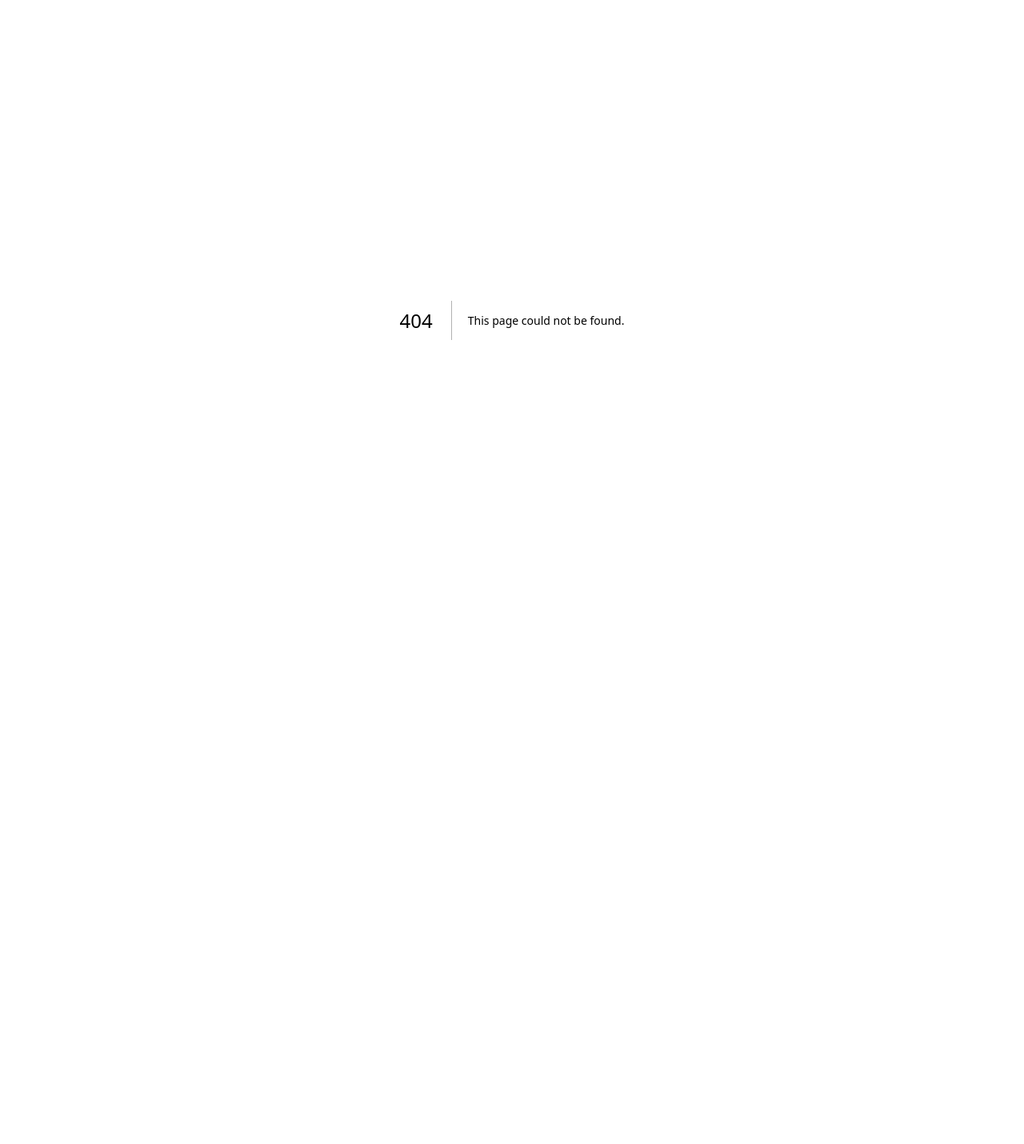
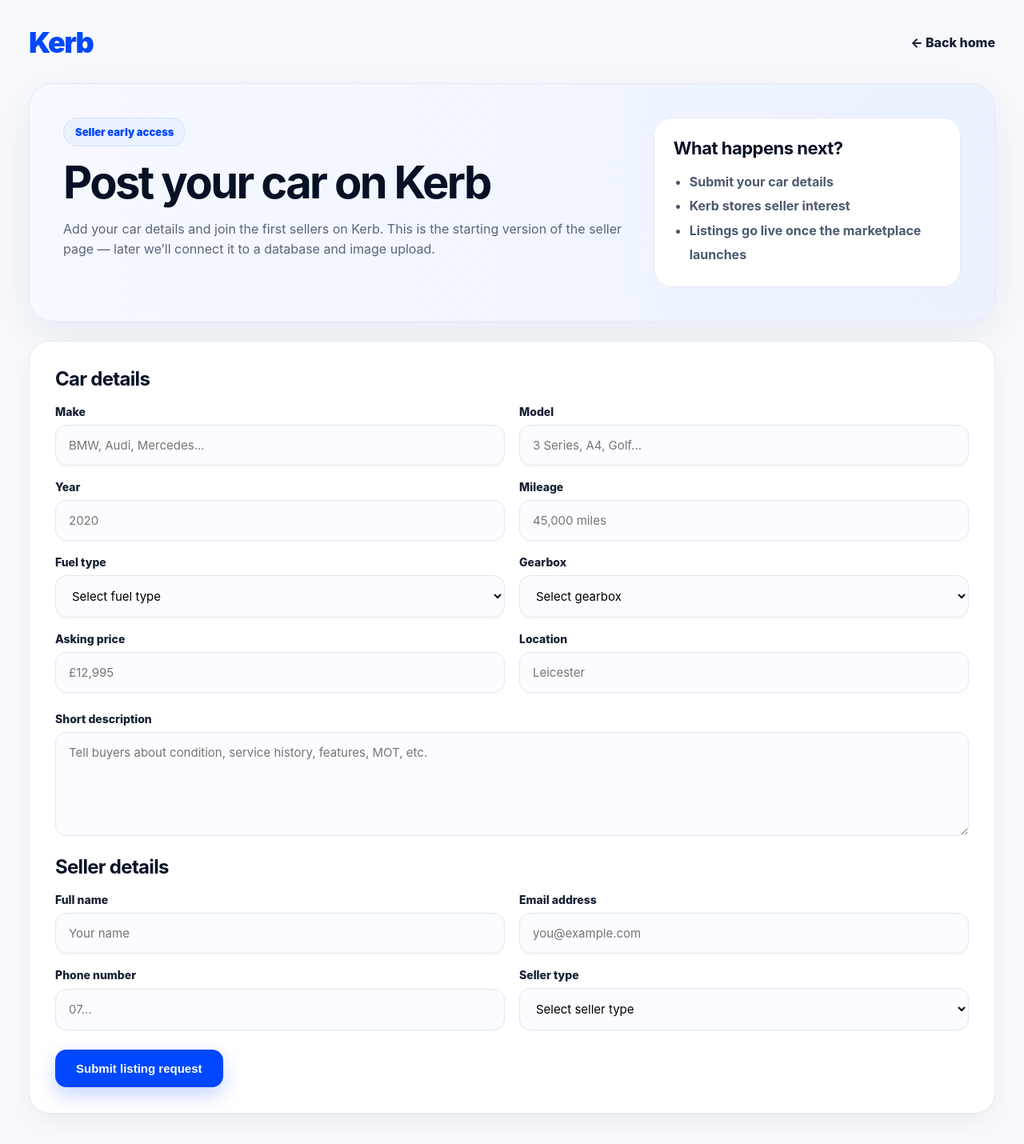
Before and after one commit to Abzgetzit/kerb, a Next.js app: page /post-car in a window 1280 px wide. Before the commit this address had no page. Shown: the top 1430 px of the page at 80% size. Before the commit the page ends 800 px from the top, so only its background shows below. Built offline with nearby package versions, Linux system fonts and the light colour scheme.

Commit message:
Create page.js

```diff
--- /dev/null
+++ b/app/post-car/page.js
@@ -0,0 +1,390 @@
+"use client";
+
+import { useState } from "react";
+
+export default function PostCarPage() {
+  const [submitted, setSubmitted] = useState(false);
+
+  if (submitted) {
+    return (
+      <main className="page">
+        <div className="successBox">
+          <a href="/" className="logo">Kerb</a>
+          <div className="successIcon">✅</div>
+          <h1>Listing request received</h1>
+          <p>
+            Thanks. Your car details have been received. Once Kerb is fully live,
+            this will become a proper seller listing flow with photos, pricing
+            and account management.
+          </p>
+          <a href="/" className="primaryBtn">Back to homepage</a>
+        </div>
+
+        <style>{styles}</style>
+      </main>
+    );
+  }
+
+  return (
+    <main className="page">
+      <header className="navbar">
+        <a href="/" className="logo">Kerb</a>
+        <a href="/" className="backLink">← Back home</a>
+      </header>
+
+      <section className="hero">
+        <div>
+          <div className="pill">Seller early access</div>
+          <h1>Post your car on Kerb</h1>
+          <p>
+            Add your car details and join the first sellers on Kerb. This is the
+            starting version of the seller page — later we’ll connect it to a
+            database and image upload.
+          </p>
+        </div>
+
+        <div className="heroCard">
+          <h3>What happens next?</h3>
+          <ul>
+            <li>Submit your car details</li>
+            <li>Kerb stores seller interest</li>
+            <li>Listings go live once the marketplace launches</li>
+          </ul>
+        </div>
+      </section>
+
+      <section className="formSection">
+        <form
+          className="formCard"
+          onSubmit={(e) => {
+            e.preventDefault();
+            setSubmitted(true);
+          }}
+        >
+          <h2>Car details</h2>
+
+          <div className="grid">
+            <label>
+              Make
+              <input placeholder="BMW, Audi, Mercedes..." required />
+            </label>
+
+            <label>
+              Model
+              <input placeholder="3 Series, A4, Golf..." required />
+            </label>
+
+            <label>
+              Year
+              <input placeholder="2020" required />
+            </label>
+
+            <label>
+              Mileage
+              <input placeholder="45,000 miles" required />
+            </label>
+
+            <label>
+              Fuel type
+              <select required>
+                <option value="">Select fuel type</option>
+                <option>Petrol</option>
+                <option>Diesel</option>
+                <option>Hybrid</option>
+                <option>Electric</option>
+              </select>
+            </label>
+
+            <label>
+              Gearbox
+              <select required>
+                <option value="">Select gearbox</option>
+                <option>Manual</option>
+                <option>Automatic</option>
+              </select>
+            </label>
+
+            <label>
+              Asking price
+              <input placeholder="£12,995" required />
+            </label>
+
+            <label>
+              Location
+              <input placeholder="Leicester" required />
+            </label>
+          </div>
+
+          <label>
+            Short description
+            <textarea placeholder="Tell buyers about condition, service history, features, MOT, etc." />
+          </label>
+
+          <h2>Seller details</h2>
+
+          <div className="grid">
+            <label>
+              Full name
+              <input placeholder="Your name" required />
+            </label>
+
+            <label>
+              Email address
+              <input type="email" placeholder="you@example.com" required />
+            </label>
+
+            <label>
+              Phone number
+              <input placeholder="07..." required />
+            </label>
+
+            <label>
+              Seller type
+              <select required>
+                <option value="">Select seller type</option>
+                <option>Private seller</option>
+                <option>Dealer</option>
+              </select>
+            </label>
+          </div>
+
+          <button className="primaryBtn" type="submit">
+            Submit listing request
+          </button>
+        </form>
+      </section>
+
+      <style>{styles}</style>
+    </main>
+  );
+}
+
+const styles = `
+  * {
+    box-sizing: border-box;
+  }
+
+  body {
+    margin: 0;
+    background: #f7f9fd;
+    color: #071126;
+    font-family: Inter, Arial, sans-serif;
+  }
+
+  .page {
+    min-height: 100vh;
+    padding: 24px 36px 50px;
+  }
+
+  .navbar {
+    height: 58px;
+    display: flex;
+    align-items: center;
+    justify-content: space-between;
+    margin-bottom: 22px;
+  }
+
+  .logo {
+    font-size: 36px;
+    font-weight: 900;
+    color: #0048ff;
+    letter-spacing: -1.8px;
+    text-decoration: none;
+  }
+
+  .backLink {
+    color: #172033;
+    text-decoration: none;
+    font-weight: 800;
+  }
+
+  .hero {
+    display: grid;
+    grid-template-columns: 1.3fr 0.7fr;
+    gap: 24px;
+    align-items: stretch;
+    background:
+      linear-gradient(90deg, rgba(246,249,255,0.98), rgba(235,242,255,0.92)),
+      radial-gradient(circle at 80% 40%, rgba(0,72,255,0.15), transparent 35%);
+    border: 1px solid #e4eaf5;
+    border-radius: 30px;
+    padding: 42px;
+    box-shadow: 0 16px 50px rgba(20, 35, 70, 0.08);
+  }
+
+  .pill {
+    display: inline-flex;
+    background: #eaf1ff;
+    color: #0048ff;
+    border: 1px solid #d7e4ff;
+    border-radius: 999px;
+    padding: 9px 14px;
+    font-size: 13px;
+    font-weight: 900;
+    margin-bottom: 18px;
+  }
+
+  h1 {
+    font-size: 56px;
+    line-height: 0.98;
+    margin: 0 0 18px;
+    letter-spacing: -2.6px;
+  }
+
+  p {
+    color: #59657a;
+    font-size: 16px;
+    line-height: 1.6;
+    margin: 0;
+  }
+
+  .heroCard {
+    background: white;
+    border: 1px solid #e5eaf4;
+    border-radius: 22px;
+    padding: 24px;
+  }
+
+  .heroCard h3 {
+    margin: 0 0 14px;
+    font-size: 22px;
+    letter-spacing: -0.5px;
+  }
+
+  .heroCard ul {
+    margin: 0;
+    padding-left: 20px;
+    color: #4d596f;
+    line-height: 1.9;
+    font-weight: 700;
+  }
+
+  .formSection {
+    margin-top: 24px;
+  }
+
+  .formCard {
+    background: white;
+    border: 1px solid #e5eaf4;
+    border-radius: 26px;
+    padding: 32px;
+    box-shadow: 0 12px 30px rgba(10, 20, 40, 0.05);
+  }
+
+  .formCard h2 {
+    margin: 0 0 18px;
+    font-size: 24px;
+    letter-spacing: -0.7px;
+  }
+
+  .grid {
+    display: grid;
+    grid-template-columns: repeat(2, 1fr);
+    gap: 18px;
+    margin-bottom: 24px;
+  }
+
+  label {
+    display: grid;
+    gap: 8px;
+    font-weight: 800;
+    font-size: 14px;
+    color: #172033;
+  }
+
+  input,
+  select,
+  textarea {
+    width: 100%;
+    border: 1px solid #dfe6f1;
+    border-radius: 14px;
+    padding: 15px 16px;
+    font-size: 15px;
+    outline: none;
+    background: #fbfcff;
+    font-family: inherit;
+  }
+
+  textarea {
+    min-height: 130px;
+    resize: vertical;
+    margin-bottom: 24px;
+  }
+
+  input:focus,
+  select:focus,
+  textarea:focus {
+    border-color: #0048ff;
+    box-shadow: 0 0 0 4px rgba(0, 72, 255, 0.08);
+  }
+
+  .primaryBtn {
+    display: inline-flex;
+    align-items: center;
+    justify-content: center;
+    background: #0048ff;
+    color: white;
+    border: none;
+    border-radius: 14px;
+    padding: 15px 26px;
+    font-weight: 900;
+    font-size: 15px;
+    text-decoration: none;
+    cursor: pointer;
+    box-shadow: 0 10px 25px rgba(0, 72, 255, 0.22);
+  }
+
+  .successBox {
+    max-width: 620px;
+    margin: 120px auto 0;
+    text-align: center;
+    background: white;
+    border: 1px solid #e5eaf4;
+    border-radius: 28px;
+    padding: 44px;
+    box-shadow: 0 16px 50px rgba(20, 35, 70, 0.08);
+  }
+
+  .successIcon {
+    width: 76px;
+    height: 76px;
+    margin: 28px auto 18px;
+    border-radius: 24px;
+    background: #edf3ff;
+    display: flex;
+    align-items: center;
+    justify-content: center;
+    font-size: 34px;
+  }
+
+  .successBox h1 {
+    font-size: 42px;
+  }
+
+  .successBox p {
+    margin-bottom: 24px;
+  }
+
+  @media (max-width: 800px) {
+    .page {
+      padding: 18px;
+    }
+
+    .hero {
+      grid-template-columns: 1fr;
+      padding: 28px;
+    }
+
+    h1 {
+      font-size: 42px;
+    }
+
+    .grid {
+      grid-template-columns: 1fr;
+    }
+
+    .formCard {
+      padding: 24px;
+    }
+  }
+`;
```
